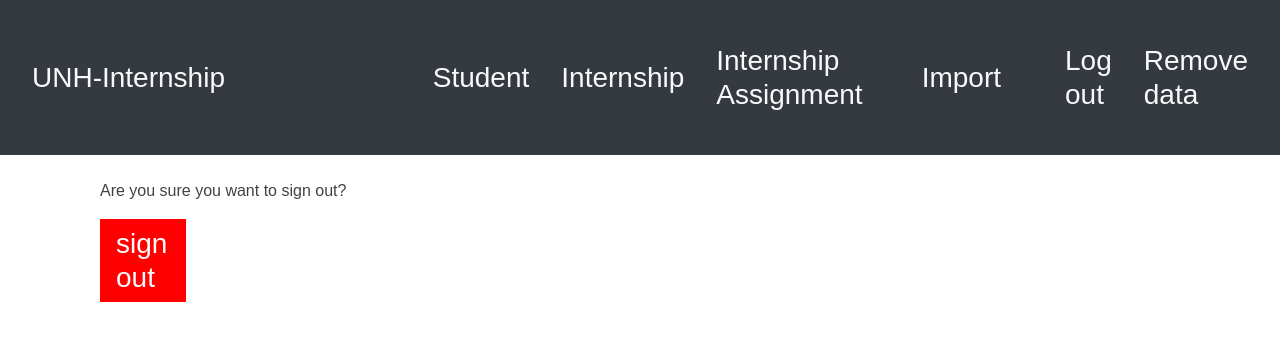
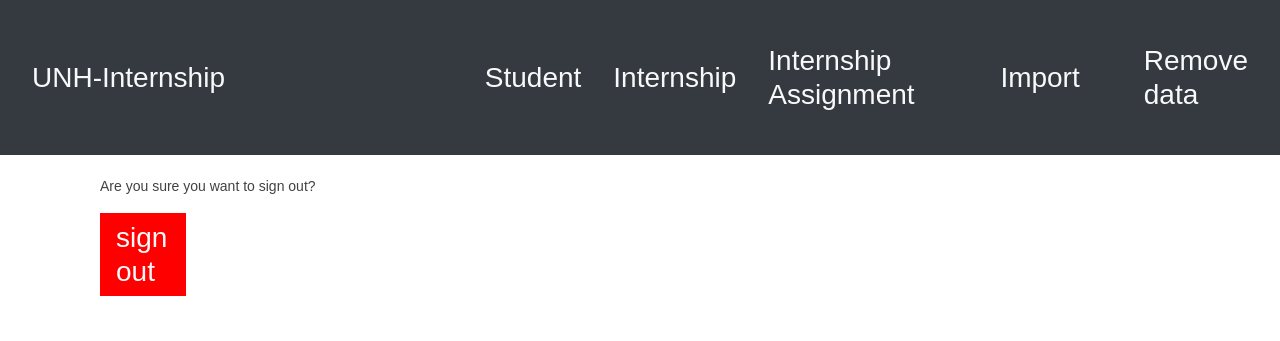
Before and after one commit to zt1020/FullStackFinal, a Django app: page /logout/ in a window 1280 px wide. Shown: the top 341 px of the page. Run offline with Django 3.2, Linux system fonts and the light colour scheme; some libraries are stand-ins or nearby versions.

Commit message:
logout available only when user is logged in

```diff
--- a/static/css/base.css
+++ b/static/css/base.css
@@ -1,6 +1,6 @@
 body {
     font-family: 'Source Sans Pro', sans-serif;
-    font-size: 16px;
+    font-size: 14px;
     color: #424242;
     /* background-color: slategray; */
     margin: 0em;
--- a/templates/base.html
+++ b/templates/base.html
@@ -48,8 +48,9 @@
 
               <h3> <p class="nav-link text-light" >{{user.username}}</p></h3>
 
-            <h3><a class="nav-link text-light" href="{% url 'logout' %}">Log out</a></h3>
-
+              {% if request.user.is_authenticated %}
+              <h3><a class="nav-link text-light" href="{% url 'logout' %}">Log out</a></h3>
+              {% endif %}
               <h3><a class="nav-link text-light" href="{% url 'remove_data' %}" onclick="return confirm('Are you sure to remove data?')">Remove data</a></h3>
 
            </div>
```
